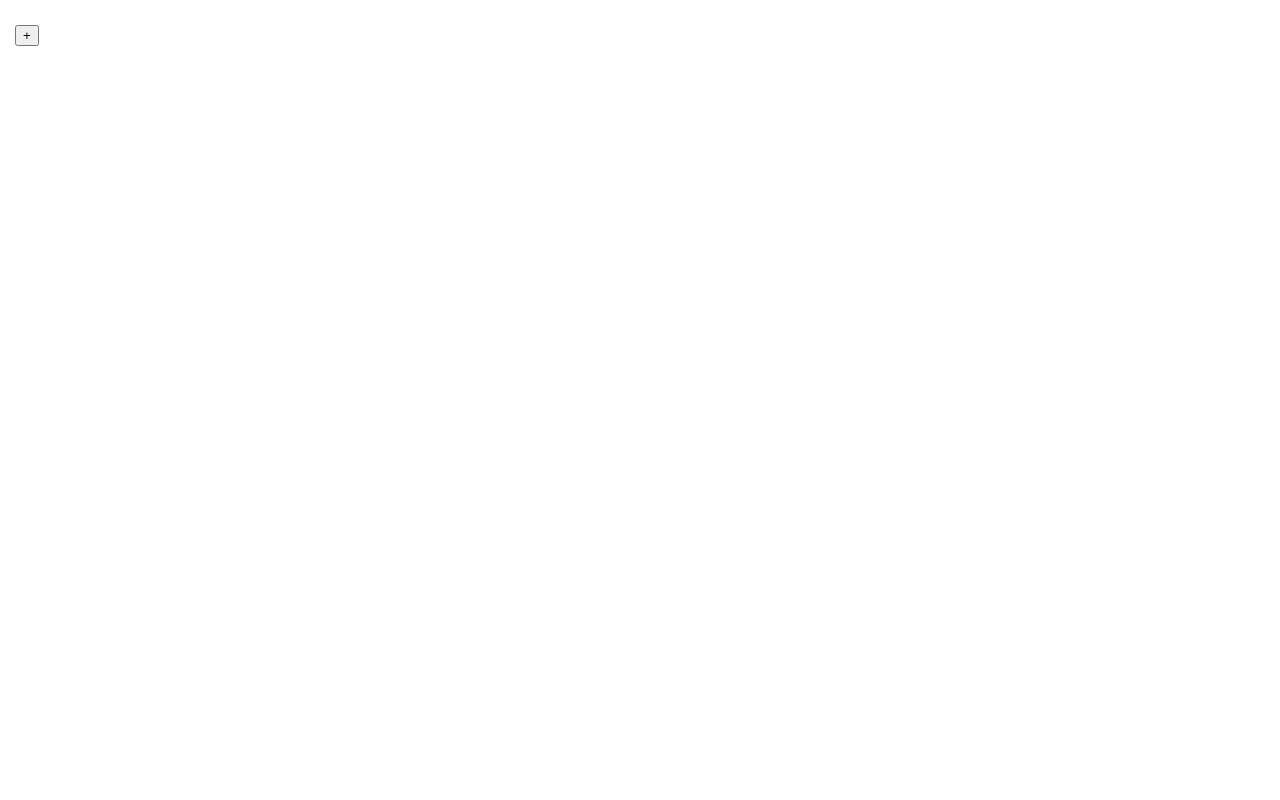
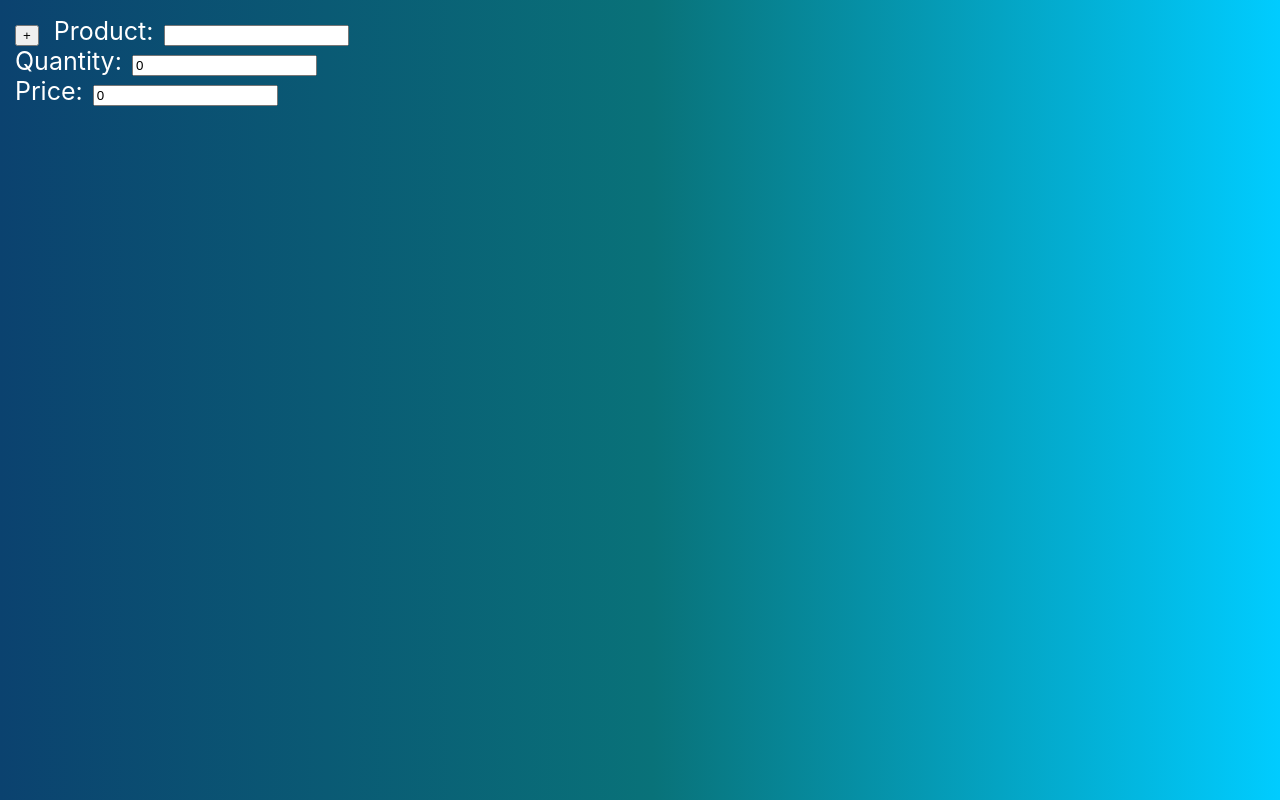
Before and after one commit to Naylin15/react-list, a React (Create React App) app: page / in a window 1280 px wide. Built offline with nearby package versions, Linux system fonts and the light colour scheme.

Commit message:
feat(list): change list display
Signed-off-by: Naylin Medina <nmedina@teclib.com>

```diff
--- a/src/App.js
+++ b/src/App.js
@@ -7,7 +7,9 @@ class App extends Component {
   constructor(props) {
     super(props)
     this.state = {
-    products: [],
+    products: [
+      { name: "", quantity: 0, price: 0 }
+    ],
     }
   }
 
@@ -31,14 +33,13 @@ class App extends Component {
 
   render() {
     return (
-      <div className="App">
-        <header className="App-header">
-          <button
+        <div className="main">
+        <button
             type="button"
             onClick={this.addProduct}>
               +
-          </button>
-          {
+        </button>
+        {
             this.state.products.map((product, index) => (
               <Product
                 key={`product-${index}`}
@@ -50,8 +51,7 @@ class App extends Component {
               />
             ))
           }
-        </header>
-      </div>
+        </div>
     );
   }
 }
```
